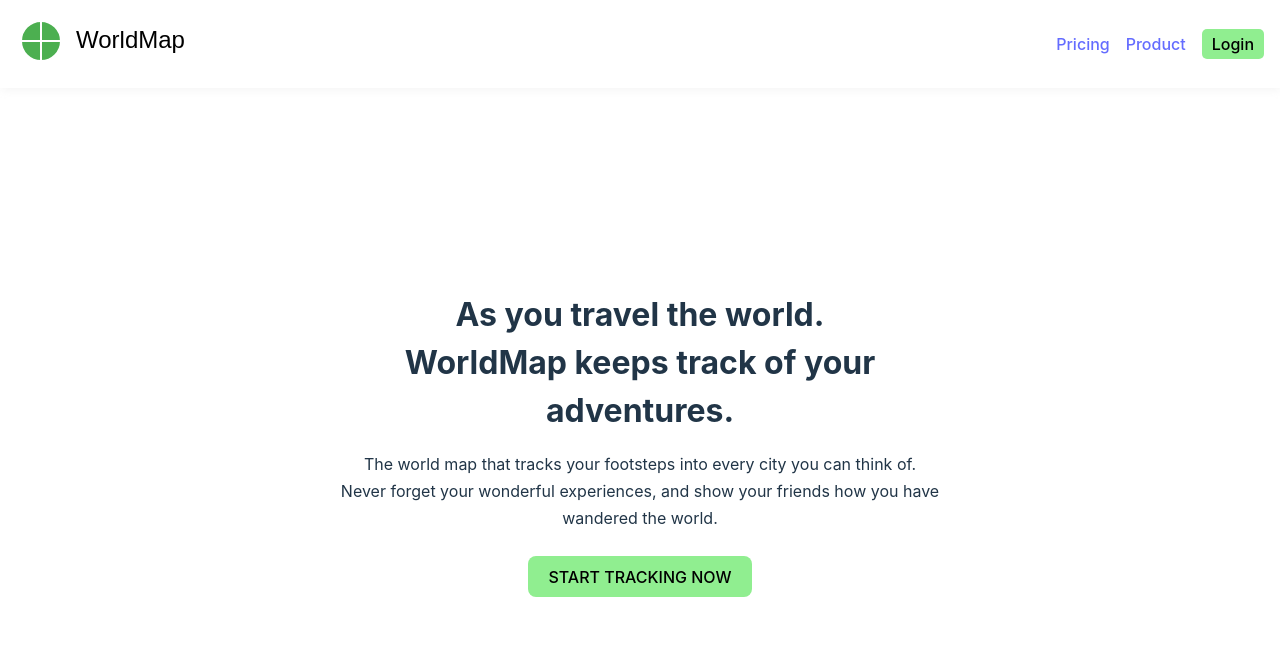
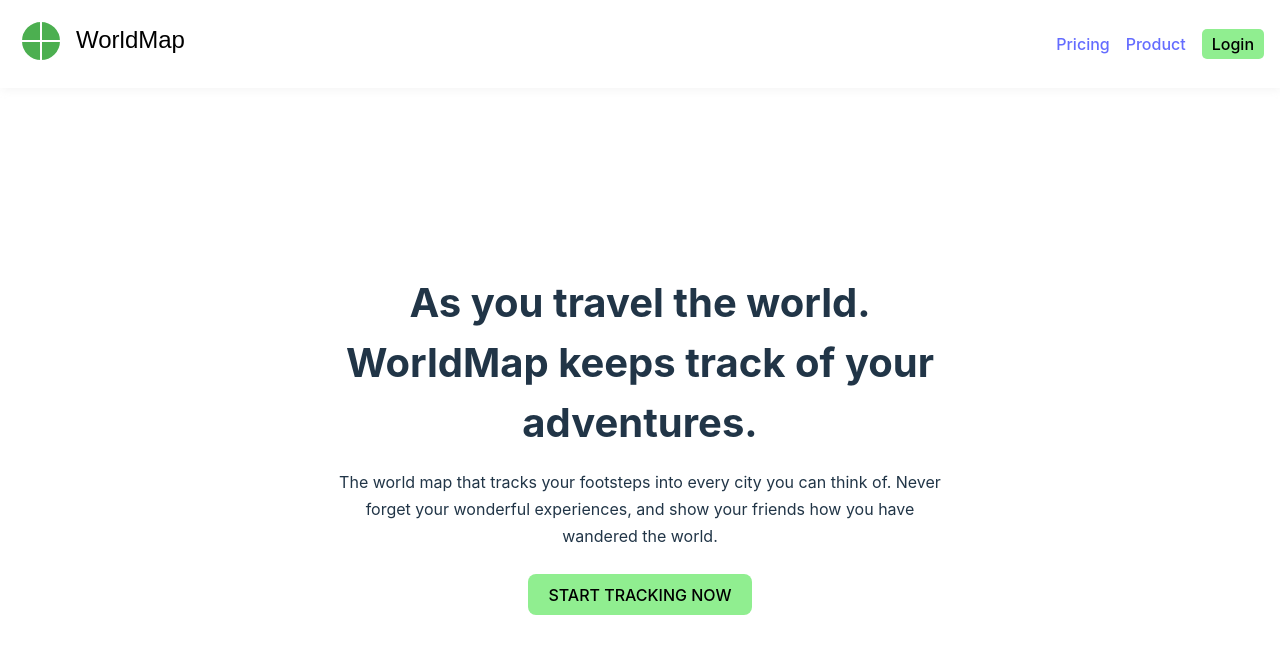
Before and after one commit to Cleve-keem/worldMap, a React (Vite) app: page / in a window 1280 px wide. Shown: the top 654 px of the page. Built offline with nearby package versions, Linux system fonts and the light colour scheme.

Commit message:
adjusted the heading font-size

```diff
--- a/src/pages/HomePage.module.css
+++ b/src/pages/HomePage.module.css
@@ -8,13 +8,13 @@
 }
 
 .homePage h1 {
-  font-size: 32px;
-  width: 500px;
+  font-size: 40px;
+  width: 650px;
   margin-bottom: 1rem;
 }
 
 .homePage p {
-  width: 600px;
+  width: 610px;
   font-size: 16px;
   line-height: 1.7;
   margin-bottom: 1.5rem;
```
